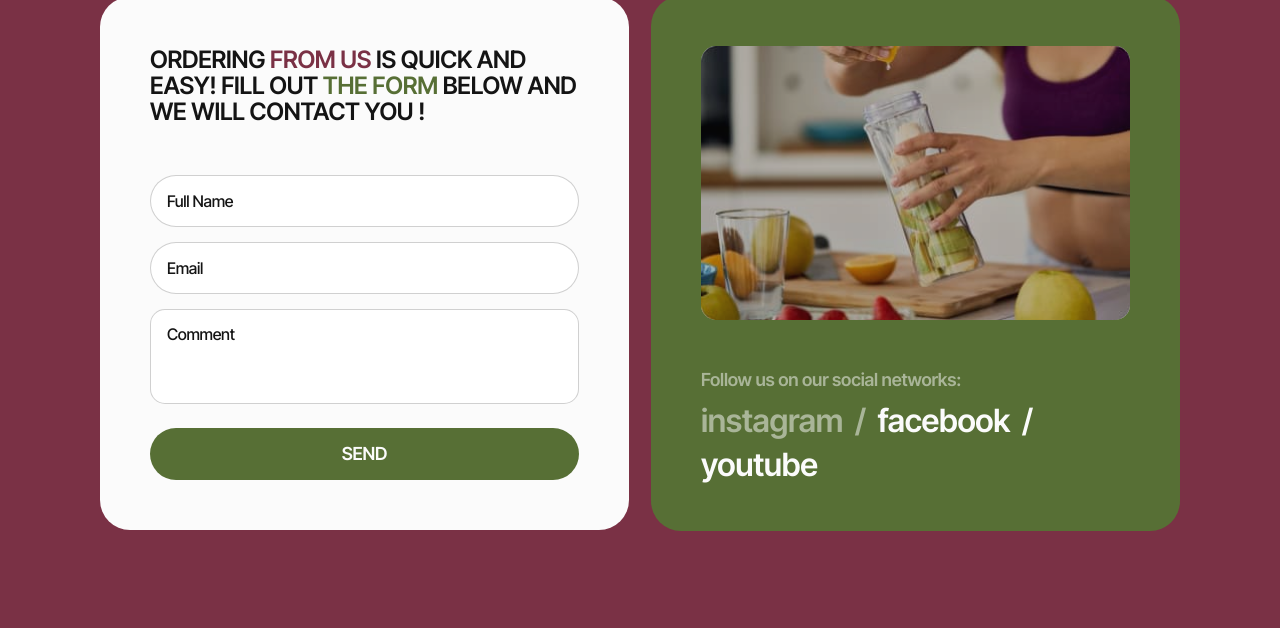
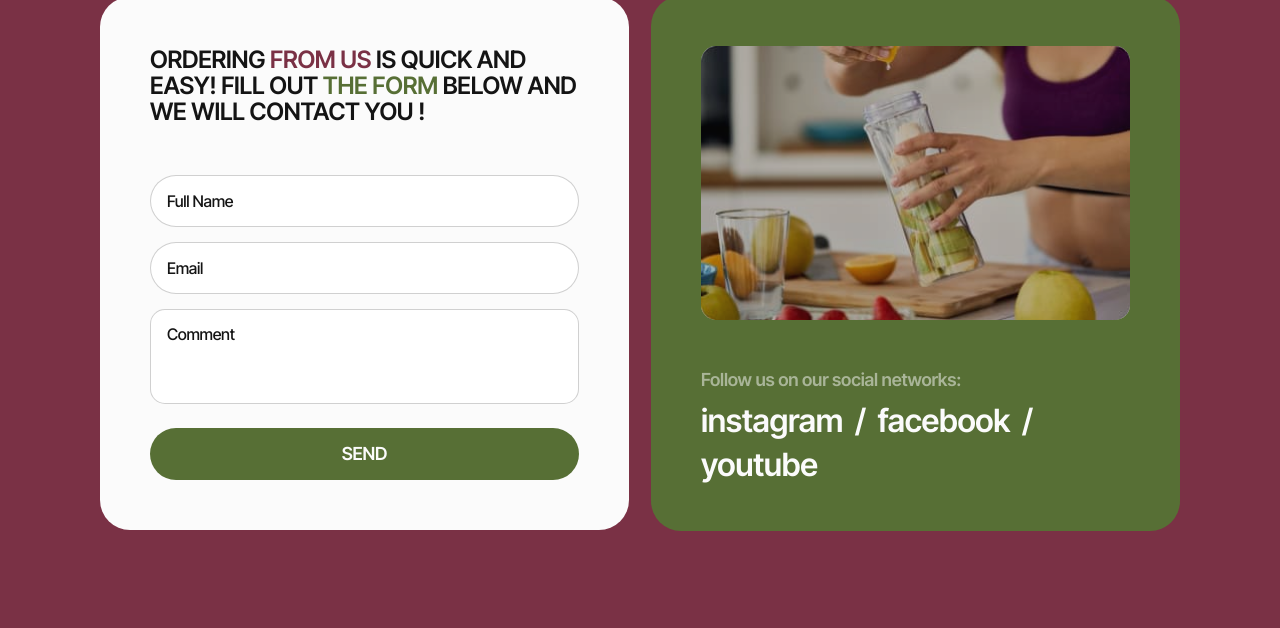
Before and after one commit to Nadiia-Yuce/Green_Harvest, a website built with Vite: page src/index.html in a window 1280 px wide. In both pictures the pointer is over the element 860 px from the left and 5696 px from the top of the page. Shown: the part 5276-5904 px from the top of the page. Built offline with nearby package versions, Linux system fonts and the light colour scheme; files whose address does not match are found by name.

Commit message:
changes add to links

```diff
--- a/src/css/your_order.css
+++ b/src/css/your_order.css
@@ -198,7 +198,13 @@
   transition: color 250ms cubic-bezier(0.4, 0, 0.2, 1);
 }
 
-.follow-us-link:hover, .follow-us-link:focus{
+.follow-us-link:hover>span,
+.follow-us-link:focus>span {
+  color: #fbfbfb;
+}
+
+.follow-us-link:hover a.follow-us-link,
+.follow-us-link:focus{
   color: rgba(251, 251, 251, 0.5);
 }
 
```
